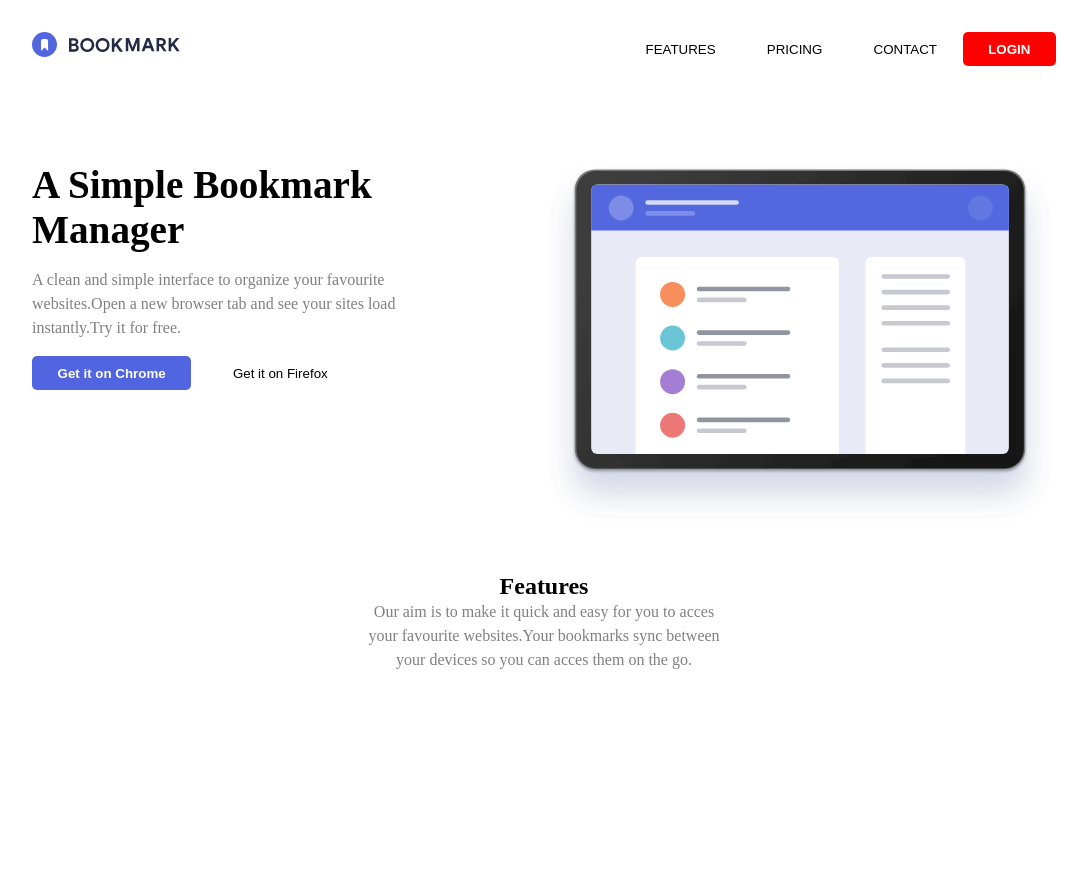
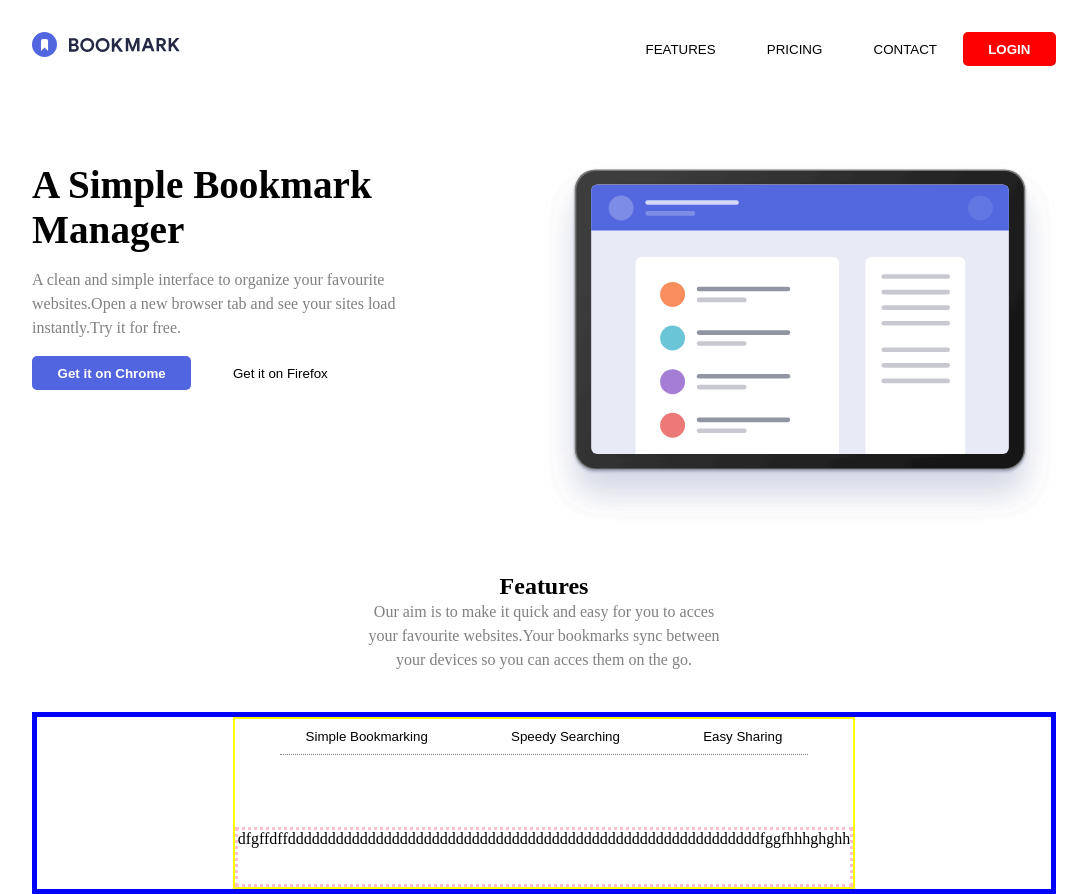
Before and after one commit to MSG-DEVELOPER/ITACADEMY-S5-REACT_BASIC, a React (Vite) app: page / in a window 1280 px wide. Shown: the whole page, without its empty margins (96-1183 px from the left). Before the commit the page ends 800 px from the top, so only its background shows below. Built offline with nearby package versions, Linux system fonts and the light colour scheme.

Commit message:
barra de pestañas echo y funcional. Falta el contenido de cada tab

```diff
--- a/src/App.tsx
+++ b/src/App.tsx
@@ -1,7 +1,7 @@
 import "./App.css";
 import NavbarHeader from "./components/molecules/NavbarHeader/NavbarHeader";
 import Hero from "./components/organisms/Hero";
-
+import NavbarTab from "./components/organisms/Navbar-tab/Navbar-tab";
 function App() {
 
   const textHero="Our aim is to make it quick and easy for you to acces your favourite websites.Your bookmarks sync between your devices so you can acces them on the go."
@@ -12,15 +12,19 @@ function App() {
         <NavbarHeader />
       </header>
       <main>
-        {/* contiene las seccinoes (sections) osea el cuerpo */}
+
         <section>
-          {/* primera seccion , moleculaIzq(texto hardcodeado + atomoBoton + atomoBoton) + img hardcodeada */}
+
           <Hero />
-          {/* imagen hardecodeada */}
+
         </section>
         <section className="section_textFeatures">
           <h2>Features</h2>
           <p className="p-textFeatures">{textHero}</p>
+        </section>
+        <section style={{marginTop:"2.5rem",display:"flex",alignItems:"center", justifyContent:"center",border:"solid 5px blue" , width:"100%"}}>
+
+            <NavbarTab/>
         </section>
       </main>
     </div>
--- a/src/components/atoms/Button/Button.tsx
+++ b/src/components/atoms/Button/Button.tsx
@@ -4,15 +4,18 @@ interface buttonProps{
 
     children:string;
     clas?: keyof typeof css;
+    callback?: ()=>void;
+
 }
 
 function Button(props:buttonProps) {
 
   const FinalClass = props.clas ? css[props.clas] : "";
+
   return (
 
     <>
-      <button className={FinalClass}>{props.children}</button>
+      <button className={FinalClass} onClick={props.callback}>{props.children}</button>
     </>
   )
 }
--- /dev/null
+++ b/src/components/molecules/Features/Bookmarking/Bookmarking.module.css
@@ -0,0 +1,3 @@
+.container{
+    border: dotted pink 3px;
+}
--- /dev/null
+++ b/src/components/molecules/Features/Bookmarking/Bookmarking.tsx
@@ -0,0 +1,16 @@
+import css from "./Bookmarking.module.css";
+
+function Bookmarking() {
+  return (
+    <div className={css.container}>
+      {/* tiene: imagen hardecodeada y texto hardcodeado . Boton atomo. */}
+      dfgffdffdddddddddddddddddddddddddddddddddddddddddddddddddddddddddddfggfhhhghghh
+
+      <br />
+      <br />
+      <br />
+    </div>
+  );
+}
+
+export default Bookmarking;
--- /dev/null
+++ b/src/components/organisms/Navbar-tab/Navbar-tab.module.css
@@ -0,0 +1,24 @@
+.container{
+    display: flex;
+    flex-direction: column;
+    justify-content: center;
+    align-items: center;
+
+
+    gap: 1.5rem;
+    border:solid 2px yellow;
+
+
+
+
+}
+
+.content{
+    margin-top: 3rem;
+}
+
+.tabs{
+ border-bottom: dotted 1px grey;
+  display: flex;
+  gap:2rem;
+}
--- /dev/null
+++ b/src/components/organisms/Navbar-tab/Navbar-tab.tsx
@@ -0,0 +1,38 @@
+import css from "./Navbar-tab.module.css";
+import Button from "../../atoms/Button/Button";
+import Bookmarking from "../../molecules/Features/Bookmarking/Bookmarking";
+
+import { JSX, useState } from "react";
+
+interface Tab {
+  label: string;
+  content: JSX.Element | string;
+}
+
+const tabs: Tab[] = [
+  { label: "Simple Bookmarking", content: <Bookmarking/> },
+  { label: "Speedy Searching", content: "Galería de imágenes." },
+  { label: "Easy Sharing", content: "Formulario de contacto." },
+];
+
+function NavbarTab() {
+  const [activeTab, setActiveTab] = useState(0);
+
+  return (
+    <div className={css.container}>
+      <div className={css.tabs} >
+
+        {tabs.map((tab, index) => (
+          <Button clas="navbar" key={tab.label} callback={() => setActiveTab(index)}>
+            {tab.label}
+          </Button>
+        ))}
+
+      </div>
+
+      <div className={css.content}>{tabs[activeTab].content}</div>
+    </div>
+  );
+}
+
+export default NavbarTab;
```
Also changed, not shown: src/App.css (line endings or trailing spaces).
